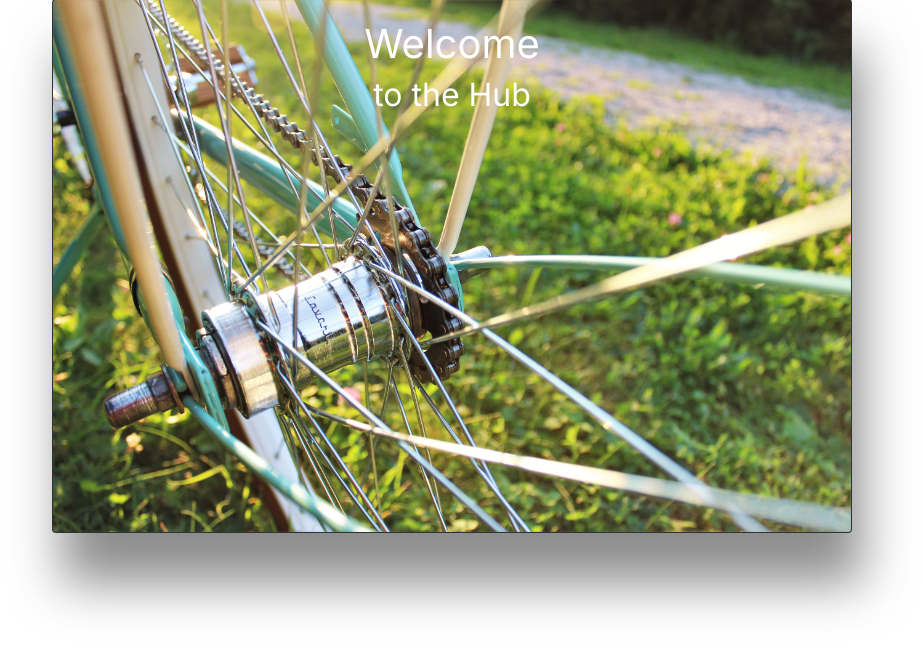
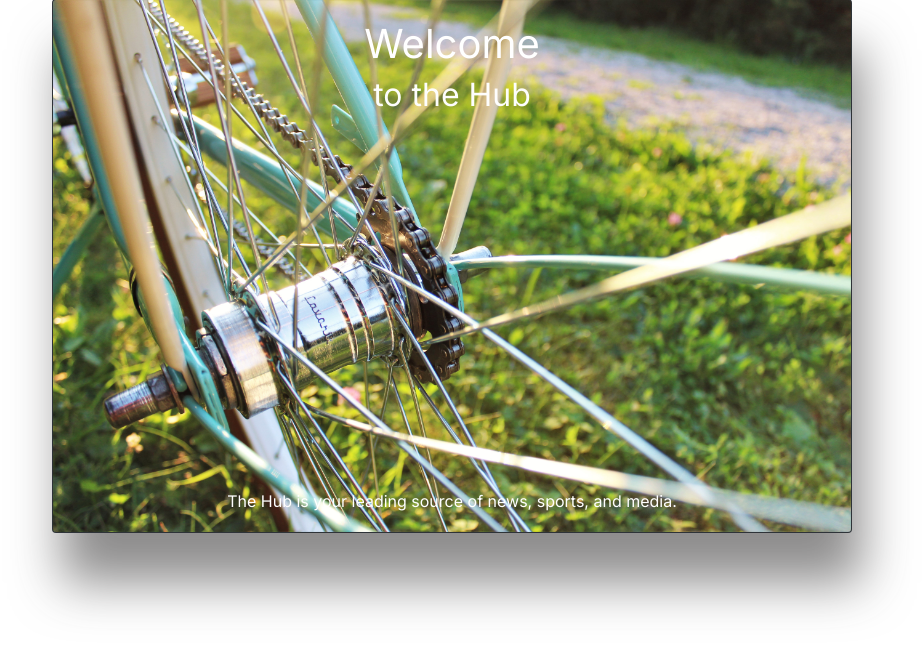
Before and after one commit to Helmer85/Capstone, a Django app: page / in a window 1280 px wide. Shown: the part 61-713 px from the top of the page, without its empty margins (188-1111 px from the left). Run offline with Django 4.2, Linux system fonts and the light colour scheme; some libraries are stand-ins or nearby versions.

Commit message:
capstone update 1/3

```diff
--- a/templates/pages/home.html
+++ b/templates/pages/home.html
@@ -4,7 +4,7 @@
     <div class="card-img-overlay">
         <h1 class="fade-in-text">Welcome</h1>
         <h2 class="fade-in-text2">to the Hub</h2>
-        <p class="card-text" style="margin-top: 600px">The Hub is your leading source of news, sports, and media.</p>
+        <p class="card-text" style="margin-top: 375px">The Hub is your leading source of news, sports, and media.</p>
     </div>
 </div>
 <br>
```
